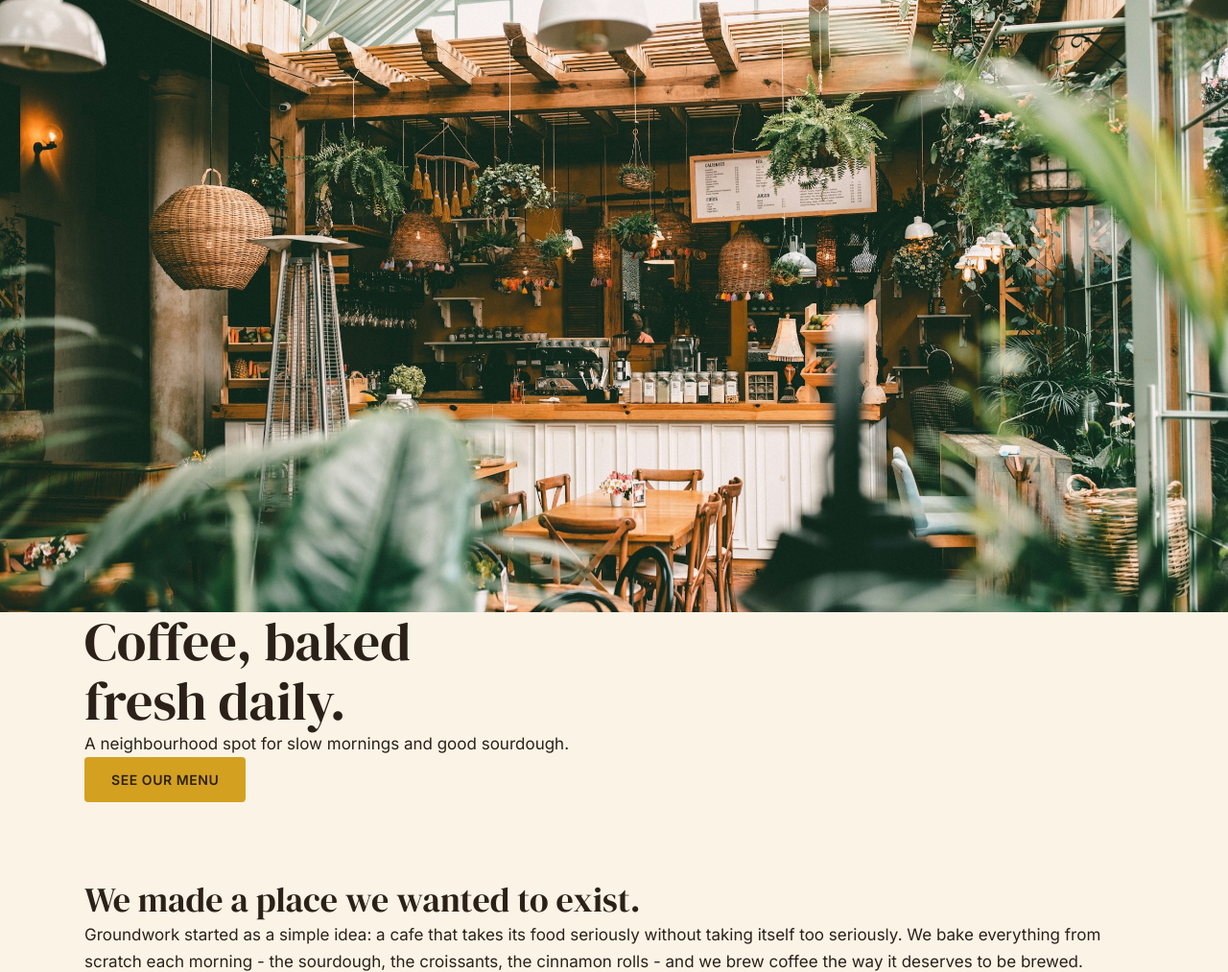
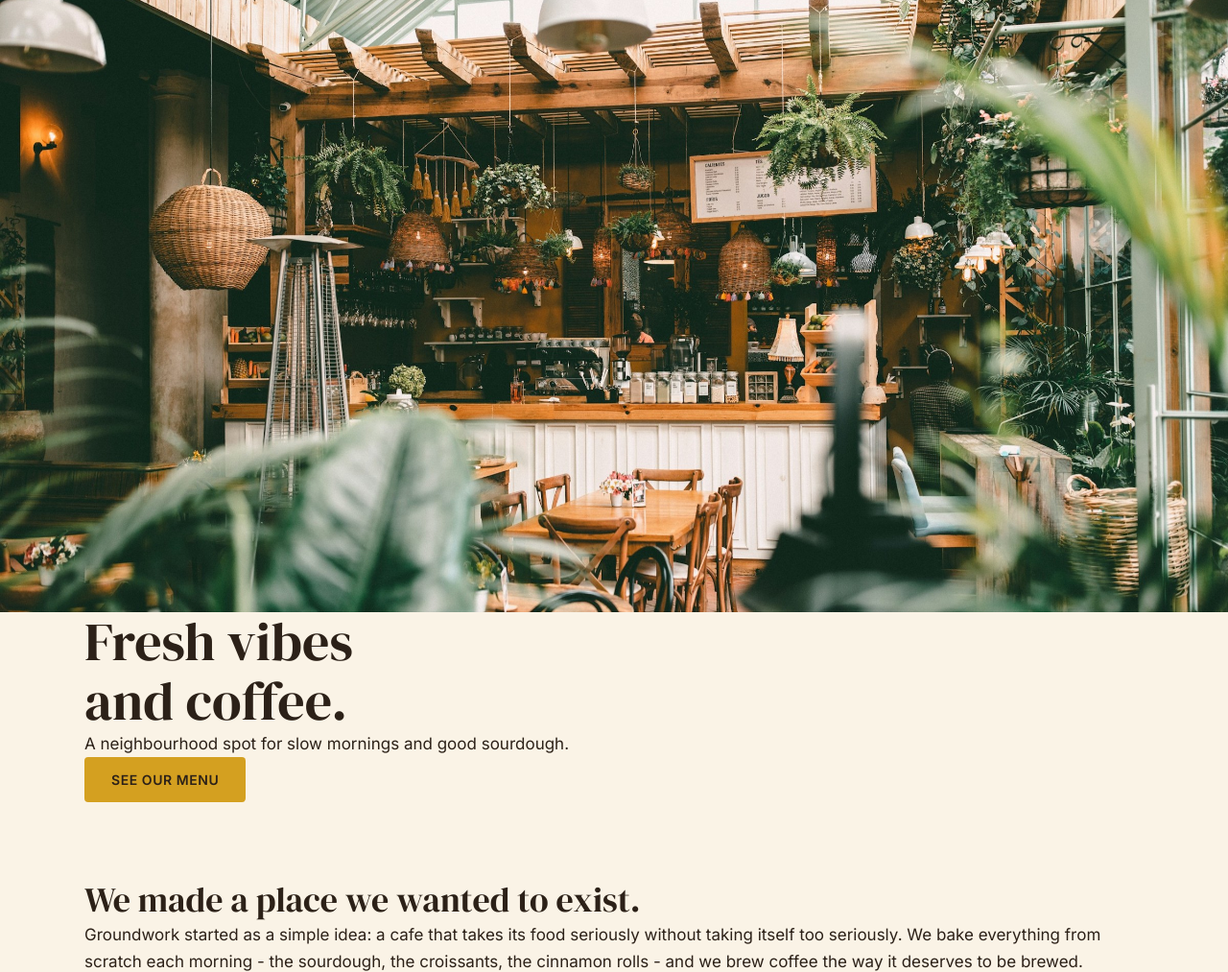
Before and after one commit to aqadeerdev/groundwork-site, an Eleventy site: page src/index.njk in a window 1280 px wide. Shown: the part 82-1095 px from the top of the page at 96% size. Built offline with nearby package versions, Linux system fonts and the light colour scheme; Eleventy itself is replaced by a stand-in of ours; files that its build step writes are made by us from their sources.

Commit message:
style: Updated hero heading

```diff
--- a/src/index.njk
+++ b/src/index.njk
@@ -21,7 +21,7 @@ ogImage: /images/hero.jpg
     <div class="hero__overlay" aria-hidden="true"></div>
     <div class="container">
       <div class="hero__content">
-        <h1 class="hero__heading">Coffee, baked<br>fresh daily.</h1>
+        <h1 class="hero__heading">Fresh vibes <br>and coffee.</h1>
         <p class="hero__sub">A neighbourhood spot for slow mornings and good sourdough.</p>
         <a href="/menu/" class="btn btn--primary">See Our Menu</a>
       </div>
```
